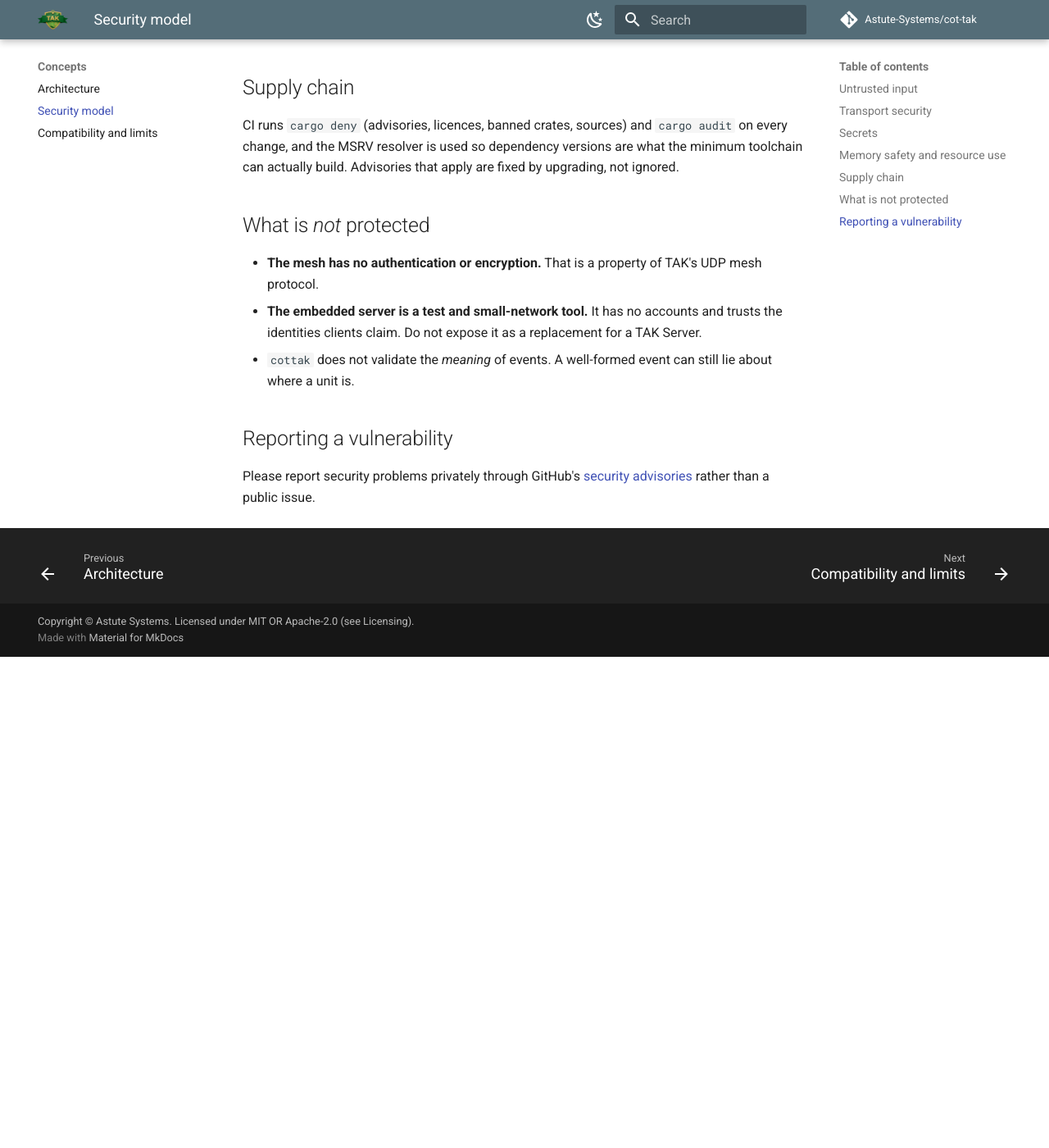
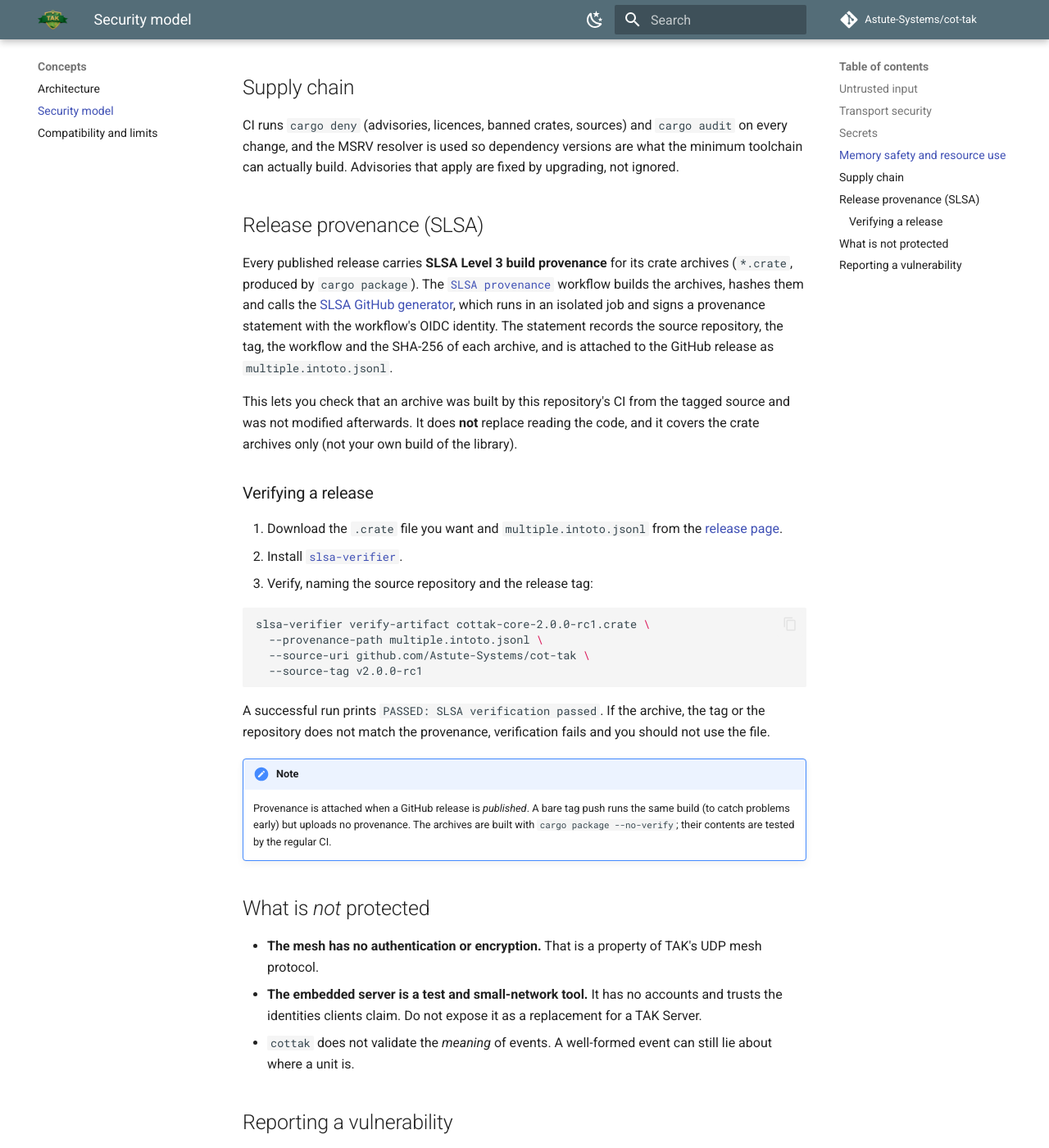
Before and after one commit to Astute-Systems/cot-tak, an MkDocs documentation site: the page built from docs/concepts/security.md, in a window 1280 px wide and 1400 px high, scrolled down 1848 px. Shown: the whole window at 82% size. Built offline with MkDocs 1.6.1 and Material for MkDocs 9.7.7, drawn with Linux system fonts in a browser that asks for light colours; comment, search, counter and statistics services are not loaded; before the commit the page ends 2649 px from its top, so only the background shows below that.

Commit message:
Add SLSA badges and document release provenance verification

````diff
--- a/docs/concepts/security.md
+++ b/docs/concepts/security.md
@@ -56,6 +56,43 @@
 change, and the MSRV resolver is used so dependency versions are what the minimum toolchain can
 actually build. Advisories that apply are fixed by upgrading, not ignored.
 
+## Release provenance (SLSA)
+
+Every published release carries **SLSA Level 3 build provenance** for its crate archives
+(`*.crate`, produced by `cargo package`). The
+[`SLSA provenance`](https://github.com/Astute-Systems/cot-tak/blob/main/.github/workflows/slsa-provenance.yml)
+workflow builds the archives, hashes them and calls the
+[SLSA GitHub generator](https://github.com/slsa-framework/slsa-github-generator), which runs in
+an isolated job and signs a provenance statement with the workflow's OIDC identity. The statement
+records the source repository, the tag, the workflow and the SHA-256 of each archive, and is
+attached to the GitHub release as `multiple.intoto.jsonl`.
+
+This lets you check that an archive was built by this repository's CI from the tagged source and
+was not modified afterwards. It does **not** replace reading the code, and it covers the crate
+archives only (not your own build of the library).
+
+### Verifying a release
+
+1. Download the `.crate` file you want and `multiple.intoto.jsonl` from the
+   [release page](https://github.com/Astute-Systems/cot-tak/releases).
+2. Install [`slsa-verifier`](https://github.com/slsa-framework/slsa-verifier).
+3. Verify, naming the source repository and the release tag:
+
+```sh
+slsa-verifier verify-artifact cottak-core-2.0.0-rc1.crate \
+  --provenance-path multiple.intoto.jsonl \
+  --source-uri github.com/Astute-Systems/cot-tak \
+  --source-tag v2.0.0-rc1
+```
+
+A successful run prints `PASSED: SLSA verification passed`. If the archive, the tag or the
+repository does not match the provenance, verification fails and you should not use the file.
+
+!!! note
+    Provenance is attached when a GitHub release is *published*. A bare tag push runs the same
+    build (to catch problems early) but uploads no provenance. The archives are built with
+    `cargo package --no-verify`; their contents are tested by the regular CI.
+
 ## What is *not* protected
 
 - **The mesh has no authentication or encryption.** That is a property of TAK's UDP mesh protocol.
````
Also changed, not shown: README.md (+3 -0 lines), crates/cottak/README.md (+3 -0 lines), docs/development/contributing.md (+10 -0 lines).
